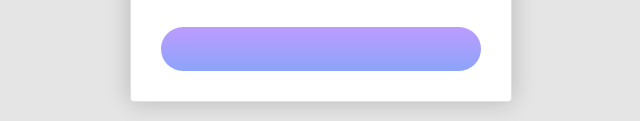
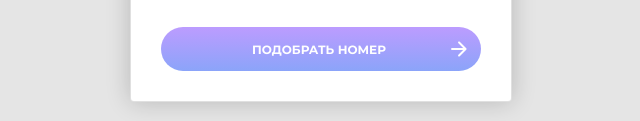
Before and after one commit to polienko/metalamp_webpack, a website built with webpack: page src/index.pug in a window 1280 px wide. Shown: the part 474-595 px from the top of the page, without its empty margins (578-1218 px from the left). Built offline with nearby package versions, Linux system fonts and the light colour scheme; a web font is replaced by a local one.

Commit message:
first form done

```diff
--- a/src/index.pug
+++ b/src/index.pug
@@ -32,3 +32,7 @@ html(lang='en')
             span.material-icons-round expand_more
 
         #form-query-div-button
+          .text-button-div
+            div.text-date-div-white ПОДОБРАТЬ НОМЕР
+          .arrow_forward
+            span.material-icons-round arrow_forward
--- a/src/styles/global.scss
+++ b/src/styles/global.scss
@@ -132,6 +132,18 @@ h1 {
 	display:table; // for verical-align of child span
 }
 
+.arrow_forward{
+	color:white;
+	position: absolute;
+	right: 0px;
+	top: 0px;
+	height: 44px;
+	width: 44px;
+	font-size: 24px;
+	text-align: center;
+	display:table; // for verical-align of child span
+}
+
 span.material-icons-round{
 	display:table-cell;
 	vertical-align:middle;
@@ -150,6 +162,15 @@ span.material-icons-round{
 	//background:red;
 }
 
+.text-date-div-white{
+	//line-height: 18px; // not working?
+	margin-left: 18px;
+	font-size: 12px;
+	color:white;
+	width:280px;
+	text-align:center;
+}
+
 #form-query-div-button{
 	height:44px;
 	width:320px;
@@ -159,4 +180,12 @@ span.material-icons-round{
 
 	background: linear-gradient(180deg, #BC9CFF 0%, #8BA4F9 100%);
 	border-radius: 22px;
+
+	display:table;
 }
+
+.text-button-div{
+	display:table-cell;
+	vertical-align:middle;
+	width:280px;
+}
```
